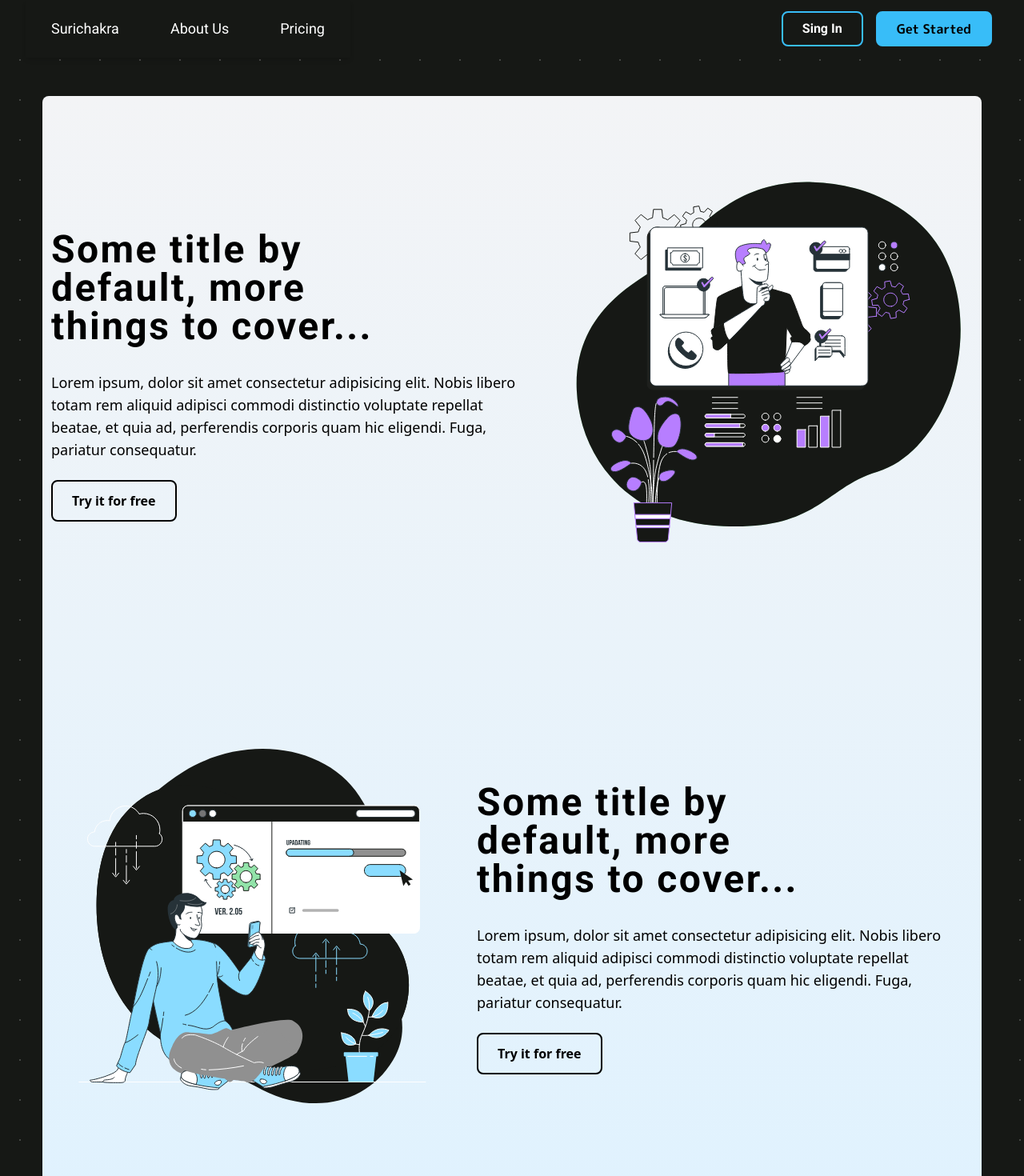
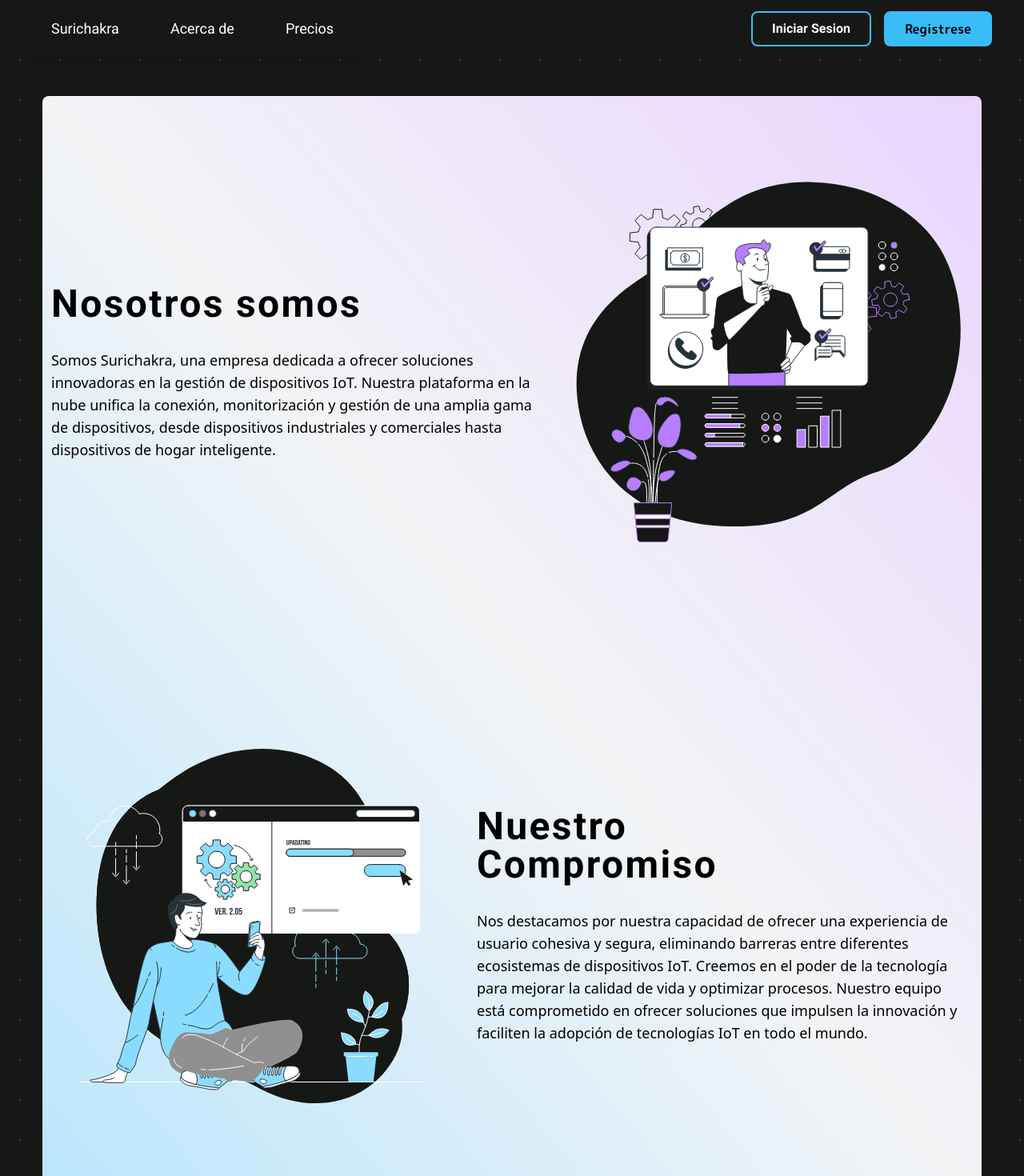
Before and after one commit to Abraham-ch/surichakra, a React (Vite) app: page /AboutUs in a window 1280 px wide. Shown: the top 1470 px of the page at 80% size. Built offline with nearby package versions, Linux system fonts and the light colour scheme.

Commit message:
Adding info

```diff
--- a/src/components/Header.jsx
+++ b/src/components/Header.jsx
@@ -38,19 +38,19 @@ const VerticalMenu = () => {
             to="/"
             className="block px-12 py-3 bg-cyan-400/25 text-white border-cyan-400/35 hover:bg-gradient-to-r from-sky-500/35 to-cyan-400/35 hover:border-transparent transition-all"
           >
-            Home
+            Inicio
           </Link>
           <Link
             to="/AboutUs"
             className="block px-12 py-3 bg-cyan-400/25 text-white border-cyan-400/35 hover:bg-gradient-to-r from-sky-500/35 to-cyan-400/35 hover:border-transparent transition-all"
           >
-            Read About Us
+            Acerca de
           </Link>
           <Link
             to="/Pricing"
             className="block px-12 bg-cyan-400/25 py-3 text-white border-cyan-400/35 hover:bg-gradient-to-r from-sky-500/35 to-cyan-400/35 hover:border-transparent transition-all"
           >
-            Pricing
+            Precios
           </Link>
         </div>
       )}
@@ -97,7 +97,7 @@ export default function Header() {
               to="/AboutUs"
               className="px-8 hover:bg-black/20 h-full flex flex-col justify-center"
             >
-              About Us
+              Acerca de
             </Link>
           </li>
           <li className="h-full">
@@ -105,7 +105,7 @@ export default function Header() {
               to="/Pricing"
               className="px-8 hover:bg-black/20 h-full flex flex-col justify-center"
             >
-              Pricing
+              Precios
             </Link>
           </li>
         </ul>
@@ -114,13 +114,13 @@ export default function Header() {
             className="font-semibold text-base mx-2 border-2 rounded-lg px-6 py-2 border-sky-400 border-solid hover:bg-gradient-to-r to-cyan-400 from-blue-500 hover:border-none hover:scale-105  hover:shadow-md shadow-cyan-400 transition-all"
             href="https://www.surichakra.com/login"
           >
-            Sing In
+            Iniciar Sesion
           </a>
           <a
             className="font-semibold text-base mx-2 border-2 border-sky-400 bg-sky-400 hover:bg-gradient-to-r from-sky-300 to-cyan-500 px-6  py-2 rounded-lg text-black hover:brightness-110 transition-all hover:border-none hover:scale-105 Frounded"
             href="https://www.surichakra.com/register"
           >
-            Get Started
+            Registrese
           </a>
         </div>
       </nav>
--- a/src/pages/AboutUs.jsx
+++ b/src/pages/AboutUs.jsx
@@ -7,23 +7,25 @@ export default function AboutUs() {
     <div className="bg-[#161815] bg-[radial-gradient(#ffffff33_1px,#161815_1px)] bg-[size:50px_50px]">
       <Header />
       <div className="h-full w-full  py-12 mb-16">
-        <div className="mx-auto w-11/12 h-full bg-gradient-to-b from-gray-100 to-sky-100 rounded-lg shadow-sm flex flex-col justify-center gap-y-16 py-8">
+        <div className="mx-auto w-11/12 h-full bg-gradient-to-bl from-purple-200 via-gray-100 to-sky-200 rounded-lg shadow-sm flex flex-col justify-center gap-y-16 py-8">
           <Section>
             <div className="flex justify-center md:flex-row flex-col max-w-6xl mx-8 xl:mx-auto items-center h-full gap-x-8 my-16 ">
               <div className="flex flex-col justify-center ">
                 <h1 className="tracking-wider roboto text-4xl transition-all lg:text-5xl max-w-md self-start py-4 font-semibold">
-                  Some title by default, more things to cover...
+                  Nosotros somos
                 </h1>
                 <p className="text-base leading-6 lg:text-lg lg:leading-7 py-4 text-pretty">
-                  Lorem ipsum, dolor sit amet consectetur adipisicing elit.
-                  Nobis libero totam rem aliquid adipisci commodi distinctio
-                  voluptate repellat beatae, et quia ad, perferendis corporis
-                  quam hic eligendi. Fuga, pariatur consequatur.
+                  Somos Surichakra, una empresa dedicada a ofrecer soluciones
+                  innovadoras en la gestión de dispositivos IoT. Nuestra
+                  plataforma en la nube unifica la conexión, monitorización y
+                  gestión de una amplia gama de dispositivos, desde dispositivos
+                  industriales y comerciales hasta dispositivos de hogar
+                  inteligente.
                 </p>
                 <a
                   target="_blank"
                   href="#"
-                  className="border-2 self-center min-[440px]:self-start rounded-lg px-6 py-3 w-fit font-semibold border-black hover:scale-105 transition-all my-2"
+                  className="border-2 self-center min-[440px]:self-start rounded-lg px-6 py-3 w-fit font-semibold border-black hover:scale-105 transition-all my-2 hidden"
                 >
                   Try it for free
                 </a>
@@ -933,18 +935,21 @@ export default function AboutUs() {
             <div className="flex justify-center md:flex-row-reverse flex-col max-w-6xl mx-8 xl:mx-auto items-center h-full gap-x-8 my-16 ">
               <div className="flex flex-col justify-center ">
                 <h1 className="tracking-wider roboto text-4xl transition-all lg:text-5xl max-w-md self-start py-4 font-semibold">
-                  Some title by default, more things to cover...
+                  Nuestro Compromiso
                 </h1>
                 <p className="text-base leading-6 lg:text-lg lg:leading-7 py-4 text-pretty">
-                  Lorem ipsum, dolor sit amet consectetur adipisicing elit.
-                  Nobis libero totam rem aliquid adipisci commodi distinctio
-                  voluptate repellat beatae, et quia ad, perferendis corporis
-                  quam hic eligendi. Fuga, pariatur consequatur.
+                  Nos destacamos por nuestra capacidad de ofrecer una
+                  experiencia de usuario cohesiva y segura, eliminando barreras
+                  entre diferentes ecosistemas de dispositivos IoT. Creemos en
+                  el poder de la tecnología para mejorar la calidad de vida y
+                  optimizar procesos. Nuestro equipo está comprometido en
+                  ofrecer soluciones que impulsen la innovación y faciliten la
+                  adopción de tecnologías IoT en todo el mundo.
                 </p>
                 <a
                   target="_blank"
                   href="#"
-                  className="border-2 self-center min-[440px]:self-start rounded-lg px-6 py-3 w-fit font-semibold border-black hover:scale-105 transition-all my-2"
+                  className="border-2 self-center min-[440px]:self-start rounded-lg px-6 py-3 w-fit font-semibold border-black hover:scale-105 transition-all my-2 hidden"
                 >
                   Try it for free
                 </a>
```
